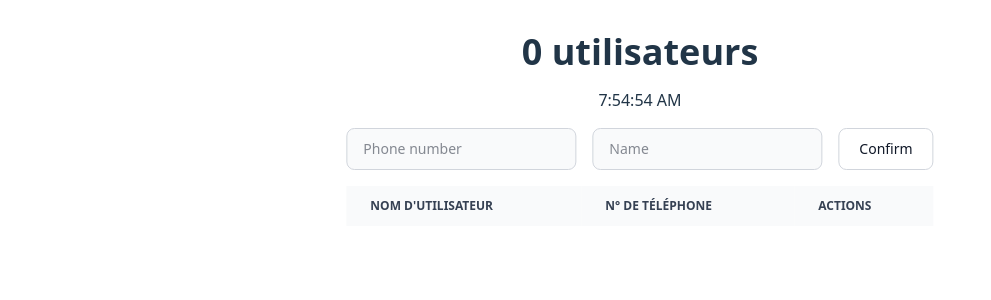
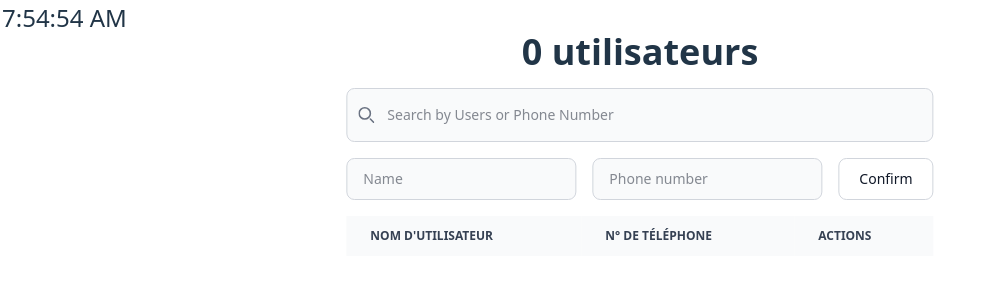
Before and after one commit to gdudekdev/react-cours, a React (Vite) app: page / in a window 1280 px wide. Shown: the top 300 px of the page, without its empty margins (0-991 px from the left). Built offline with nearby package versions, Linux system fonts and the light colour scheme.

Commit message:
REACT/FEAT/ search bar done

```diff
--- a/src/App.css
+++ b/src/App.css
@@ -5,7 +5,9 @@
   padding: 2rem;
   text-align: center;
 }
-
+body{
+  position: relative;
+}
 .card {
   padding: 2em;
 }
--- a/src/App.jsx
+++ b/src/App.jsx
@@ -1,10 +1,12 @@
 import "./App.css";
+import Timer from "./components/Timer";
 import UserList from "./components/UserList";
 
 function App() {
   return (
     <>
-     <UserList />
+      <Timer />
+      <UserList />
     </>
   );
 }
--- a/src/components/Form.tsx
+++ b/src/components/Form.tsx
@@ -1,18 +1,26 @@
 import { useState } from "react";
 
-export default function Form({ users,setUsers }) {
+export default function Form({ users, setUsers }) {
   const [phoneNumber, setPhoneNumber] = useState("");
   const [username, setUsername] = useState("");
   function handleSubmit(e) {
     e.preventDefault();
-    const update =  [...users, { user: username, phone: phoneNumber }];
+    const update = [...users, { user: username, phone: phoneNumber }];
     setUsers(update);
     setPhoneNumber("");
     setUsername("");
-    localStorage.setItem("users", JSON.stringify(update))
+    localStorage.setItem("users", JSON.stringify(update));
   }
   return (
     <form onSubmit={handleSubmit} className="flex gap-4">
+      <input
+        type="text"
+        onChange={(e) => setUsername(e.target.value)}
+        value={username}
+        placeholder="Name"
+        className="bg-gray-50 border border-gray-300 text-gray-900 text-sm rounded-lg focus:ring-blue-500 focus:border-blue-500 block w-full ps-4 p-2.5  dark:bg-gray-700 dark:border-gray-600 dark:placeholder-gray-400 dark:text-white dark:focus:ring-blue-500 dark:focus:border-blue-500"
+        required
+      />
       <input
         type="text"
         onChange={(e) => setPhoneNumber(e.target.value)}
@@ -22,15 +30,6 @@
         id="phone-input"
         aria-describedby="helper-text-explanation"
         className="bg-gray-50 border border-gray-300 text-gray-900 text-sm rounded-lg focus:ring-blue-500 focus:border-blue-500 block w-full ps-4 p-2.5  dark:bg-gray-700 dark:border-gray-600 dark:placeholder-gray-400 dark:text-white dark:focus:ring-blue-500 dark:focus:border-blue-500"
-
-      />
-      <input
-        type="text"
-        onChange={(e) => setUsername(e.target.value)}
-        value={username}
-        placeholder="Name"
-        className="bg-gray-50 border border-gray-300 text-gray-900 text-sm rounded-lg focus:ring-blue-500 focus:border-blue-500 block w-full ps-4 p-2.5  dark:bg-gray-700 dark:border-gray-600 dark:placeholder-gray-400 dark:text-white dark:focus:ring-blue-500 dark:focus:border-blue-500"
-        required
       />
       <input
         type="submit"
--- a/src/components/Timer.tsx
+++ b/src/components/Timer.tsx
@@ -11,5 +11,5 @@
     return () => clearInterval(interval);
   }, []);
 
-  return <div>{new Date(date).toLocaleTimeString()}</div>;
+  return <div className="absolute top-0.5 left-0.5 text-2xl ">{new Date(date).toLocaleTimeString()}</div>;
 }
--- a/src/components/User.jsx
+++ b/src/components/User.jsx
@@ -4,6 +4,7 @@
     setUsers(toSave);
     localStorage.setItem('users', JSON.stringify(toSave));
   }
+
   return (
     <>
       <td className="px-6 py-4">{users[id].user}</td>
--- a/src/components/UserList.jsx
+++ b/src/components/UserList.jsx
@@ -1,10 +1,10 @@
 import { useEffect, useState } from "react";
 import User from "./User";
 import Form from "./Form";
-import Timer from "./Timer";
 
 export default function UserList() {
   const [users, setUsers] = useState([]);
+  const [search, setSearch] = useState("");
 
   useEffect(() => {
     const stored = JSON.parse(localStorage.getItem("users"));
@@ -13,13 +13,52 @@
     }
   }, []);
 
+  const filteredUsers = users.filter(
+    (user) =>
+      user.user.toLowerCase().includes(search.toLowerCase()) ||
+      user.phone.toLowerCase().includes(search.toLowerCase())
+  );
   return (
     <div className="relative overflow-x-auto">
       <div className="flex flex-col gap-4 fixed top-8 left-1/2 -translate-x-1/2">
         <h2 className="text-4xl font-bold dark:text-white">
           {users.length} utilisateurs
         </h2>
-        <Timer />
+
+        <label
+          for="default-search"
+          class="mb-2 text-sm font-medium text-gray-900 sr-only dark:text-white"
+        >
+          Search
+        </label>
+        <div class="relative">
+          <div class="absolute inset-y-0 start-0 flex items-center ps-3 pointer-events-none">
+            <svg
+              class="w-4 h-4 text-gray-500 dark:text-gray-400"
+              aria-hidden="true"
+              xmlns="http://www.w3.org/2000/svg"
+              fill="none"
+              viewBox="0 0 20 20"
+            >
+              <path
+                stroke="currentColor"
+                stroke-linecap="round"
+                stroke-linejoin="round"
+                strokeWidth="2"
+                d="m19 19-4-4m0-7A7 7 0 1 1 1 8a7 7 0 0 1 14 0Z"
+              />
+            </svg>
+          </div>
+          <input
+            type="search"
+            id="default-search"
+            class="block w-full p-4 ps-10 text-sm text-gray-900 border border-gray-300 rounded-lg bg-gray-50 focus:ring-blue-500 focus:border-blue-500 dark:bg-gray-700 dark:border-gray-600 dark:placeholder-gray-400 dark:text-white dark:focus:ring-blue-500 dark:focus:border-blue-500"
+            placeholder="Search by Users or Phone Number"
+            value={search}
+            onChange={(e)=>setSearch(e.target.value)}
+          />
+        </div>
+
         <Form setUsers={setUsers} users={users} />
         <table className="w-full text-sm text-left rtl:text-right text-gray-500 dark:text-gray-400">
           <thead className="text-xs text-gray-700 uppercase bg-gray-50 dark:bg-gray-700 dark:text-gray-400">
@@ -36,12 +75,12 @@
             </tr>
           </thead>
           <tbody>
-            {users.map((item, index) => (
+            {filteredUsers.map((item, index) => (
               <tr
                 key={index}
                 className="bg-white border-b dark:bg-gray-800 dark:border-gray-700 border-gray-200"
               >
-                <User users={users} setUsers={setUsers} id={index} />
+                <User users={filteredUsers} setUsers={setUsers} id={index} />
               </tr>
             ))}
           </tbody>
```
